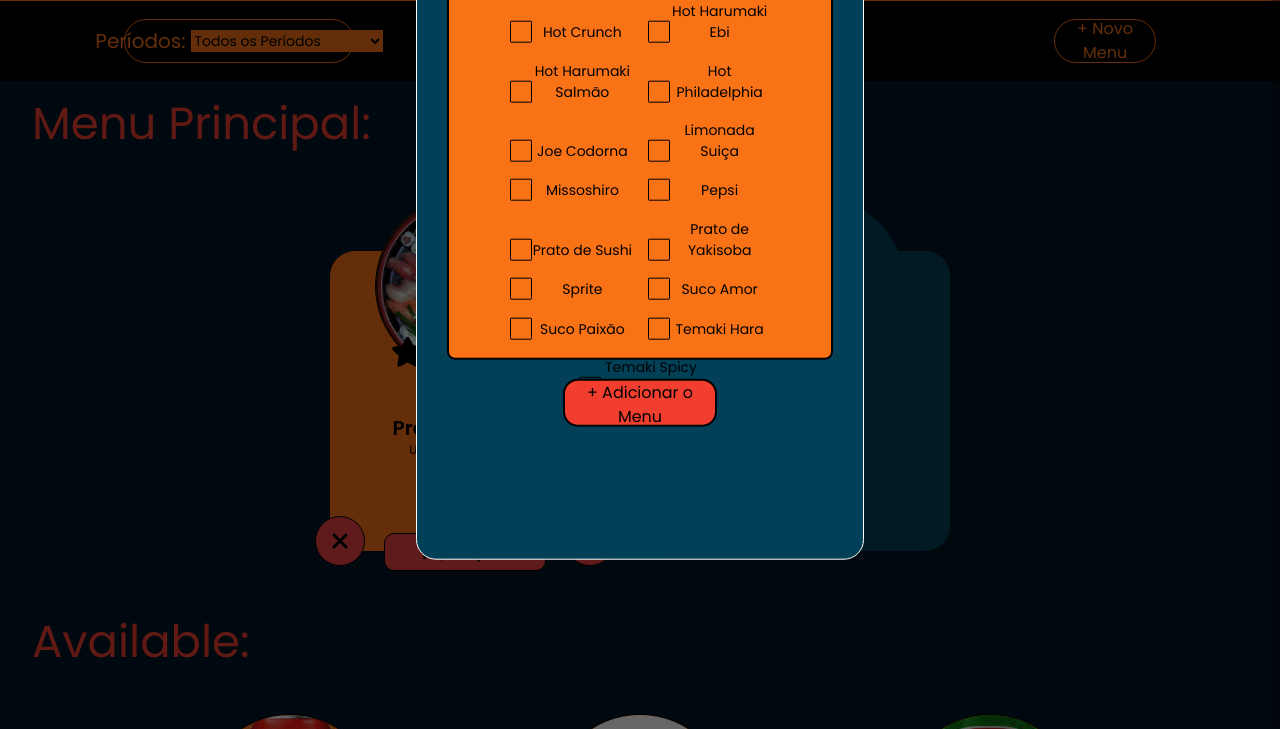
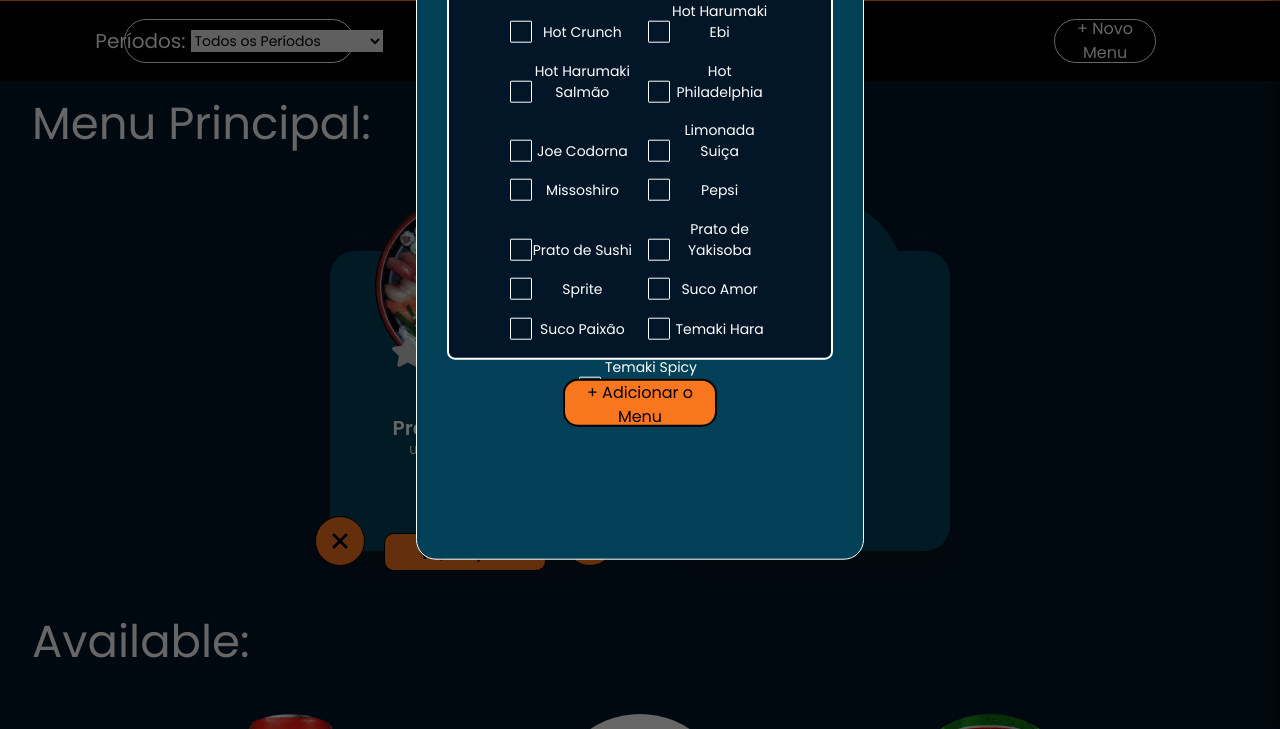
Before and after one commit to PI-InfoWeb-CNAT/Japapou, a Django app: page /manager/menu/ in a window 1280 px wide, after a click on "+ Novo Menu". Shown: the part 483-1212 px from the top of the page. Run offline with Django 5.2, Linux system fonts and the light colour scheme; data comes from the database, SQL or seed files in the repository; some libraries are stand-ins or nearby versions.

Commit message:
CSS manager_menu e manage_orders modificados

```diff
--- a/source/japapou/static/css/manager/manager_menu.css
+++ b/source/japapou/static/css/manager/manager_menu.css
@@ -68,7 +68,7 @@ main {
 	h2 {
 		margin-bottom: 100px;
 		font-size: 45px;
-		color: #f23e2f;
+		color: white;
 	}
 
 	.cards {
@@ -86,8 +86,8 @@ main {
 	transform: translateX(-50%);
 	width: 180px;
 	height: 180px;
-	background-color: #f97316;
-	border: 1px solid black;
+	background-color: none;
+	/*border: 1px solid black;*/
 	border-radius: 50%;
 	display: flex;
 	justify-content: center;
@@ -107,12 +107,12 @@ main {
 	position: relative;
 	width: 270px;
 	height: 300px;
-	background-color: #f97316;
+	background-color: var(--azul-mais-claro);
 	border-radius: 25px;
 	padding: 20px;
 	padding-top: 80px;
 	text-align: center;
-	color: black;
+	color: white;
 	box-shadow: 0 10px 25px rgba(0, 0, 0, 0.2);
 
 	.action-button {
@@ -120,7 +120,7 @@ main {
 		bottom: -15px;
 		width: 50px;
 		height: 50px;
-		background-color: #ef4444;
+		background-color: var(--laranja-mais-claro);
 		border: 1px solid black;
 		border-radius: 50%;
 		display: flex;
@@ -163,7 +163,7 @@ main {
 				.star {
 					position: absolute;
 					font-size: 30px;
-					color: black;
+					color:var(--lighter-gray);
 
 					&:nth-child(1) {
 						transform: translate(-58px, 6px) rotate(0deg);
@@ -222,7 +222,7 @@ main {
 		bottom: -20px;
 		left: 50%;
 		transform: translateX(-50%);
-		background-color: #ef4444;
+		background-color: var(--laranja-mais-claro);
 		color: white;
 		border: 1px solid black;
 		border-radius: 10px;
@@ -261,8 +261,8 @@ main {
 	}
 
 	.novo-cardapio {
-		border: 1px solid #f97316;
-		color: #f97316;
+		border: 1px solid white;
+		color: white;
 		border-radius: 30px;
 
 	}
@@ -291,7 +291,7 @@ main {
 			display: flex;
 			align-items: center;
 			justify-content: center;
-			border: 1px solid #f97316;
+			border: 1px solid white;
 			color: #f97316;
 			border-radius: 30px;
 			width: 100%;
@@ -304,7 +304,7 @@ main {
 		}
 	}
 	form select {
-		background-color: #f97316;
+		background-color: none;
 		border: none;
 		font-size: 15px;
 	}
@@ -336,7 +336,7 @@ form {
 	height: 80%;
 
 	button {
-		background-color: #f23e2f;
+		background-color: var(--laranja-mais-claro);
 		border: 2px solid black;
 		border-radius: 15px;
 		width: 40%;
@@ -359,8 +359,8 @@ form {
 	}
 
 	input {
-		background-color: #f97316;
-		border: none;
+		background-color: var(--azul-mais-claro);
+		border: 1px solid white;
 		border-radius: 6px;
 		height: 25%;
 		width: 100%;
@@ -369,7 +369,7 @@ form {
 
 	label {
 		font-size: 24px;
-		color: #f97316;
+		color: white;
 		margin-bottom: 10px;
 	}
 }
@@ -412,11 +413,11 @@ form {
 	flex-wrap: wrap;
 	justify-content: center;
 	gap: 4%;
-	background-color: #f97316;
+	background-color: var(--azul-mais-escuro);
 	padding: 20px 0px 20px 0px;
 	width: 100%;
 	height: 70%;
-	border: 2px solid black;
+	border: 2px solid white;
 	border-radius: 8px;
 
 	div {
@@ -428,14 +429,14 @@ form {
 
 		label {
 			font-size: 14px;
-			color: black;
+			color: white;
 			width: 100px;
 			margin: 0;
 		}
 
 		input[type="checkbox"] {
 			all: unset;
-			border: 1px solid black;
+			border: 1px solid white;
 			border-radius: 1px;
 			background-color: transparent;
 			width: 20px;
```
Also changed, not shown: other parts of source/japapou/static/css/manager/manager_menu.css (+25 -22 lines), source/japapou/static/css/manager/manage_orders.css (+10 -8 lines).
